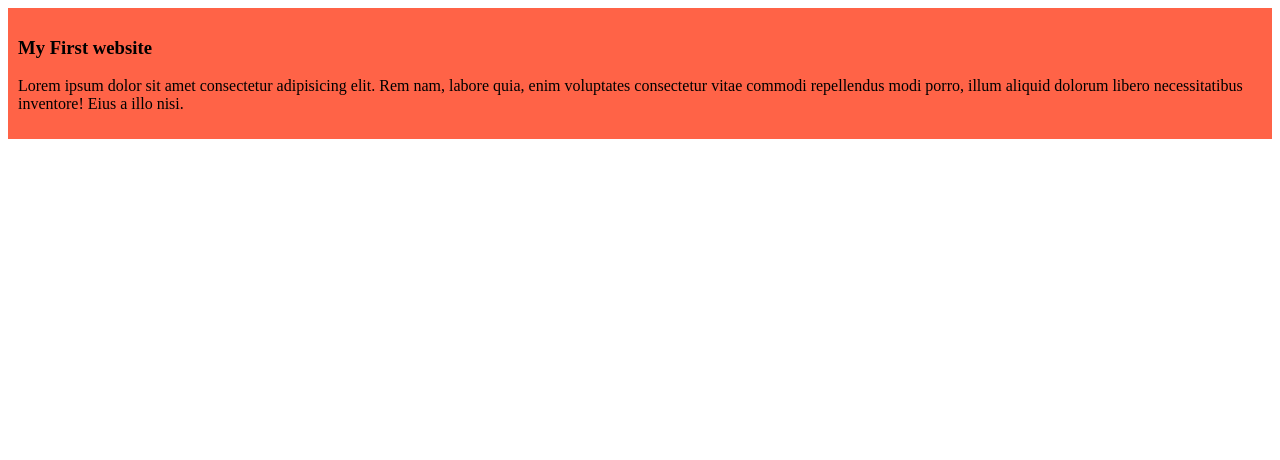
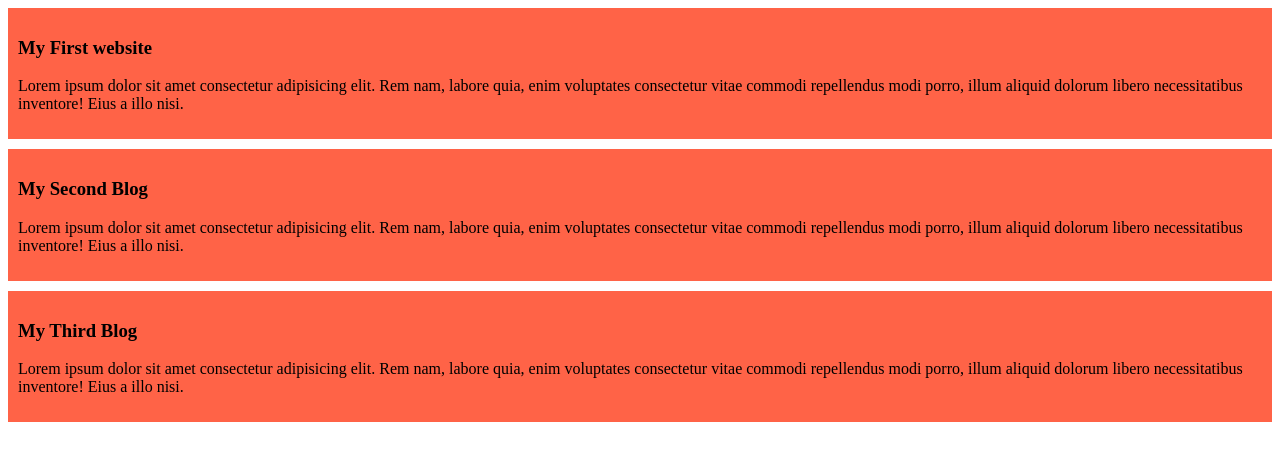
Before and after one commit to MithunMKB/My-simple-website, a plain HTML site: page index.html in a window 1280 px wide. Drawn offline with Linux system fonts and the light colour scheme.

Commit message:
Added the third blog

```diff
--- a/blog.css
+++ b/blog.css
@@ -1,4 +1,5 @@
 div{
     background-color: tomato;
     padding: 10px;
+    margin-bottom: 10px;
 }
--- a/index.html
+++ b/index.html
@@ -11,5 +11,13 @@
         <h3>My First website</h3>
         <p>Lorem ipsum dolor sit amet consectetur adipisicing elit. Rem nam, labore quia, enim voluptates consectetur vitae commodi repellendus modi porro, illum aliquid dolorum libero necessitatibus inventore! Eius a illo nisi.</p>
     </div>
+    <div>
+        <h3>My Second Blog</h3>
+        <p>Lorem ipsum dolor sit amet consectetur adipisicing elit. Rem nam, labore quia, enim voluptates consectetur vitae commodi repellendus modi porro, illum aliquid dolorum libero necessitatibus inventore! Eius a illo nisi.</p>
+    </div>
+    <div>
+        <h3>My Third Blog</h3>
+        <p>Lorem ipsum dolor sit amet consectetur adipisicing elit. Rem nam, labore quia, enim voluptates consectetur vitae commodi repellendus modi porro, illum aliquid dolorum libero necessitatibus inventore! Eius a illo nisi.</p>
+    </div>
 </body>
 </html>
```
